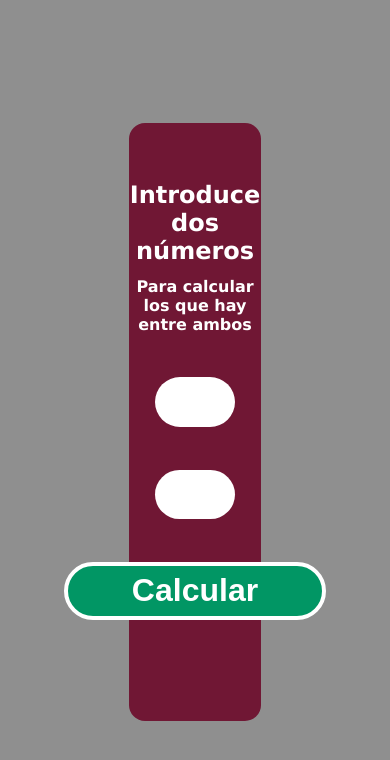
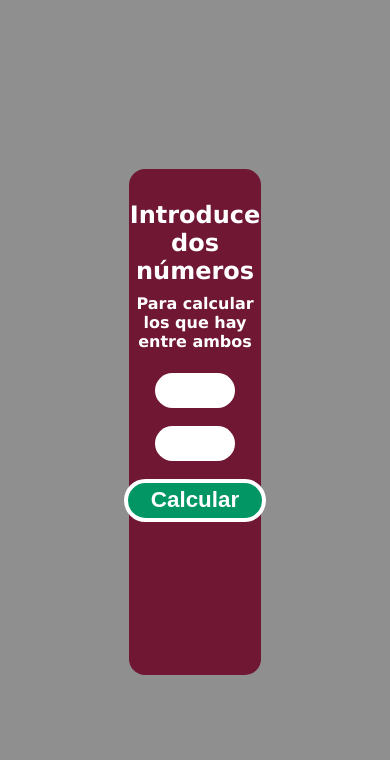
Before and after one commit to franxuhjuli/practicas_javascript, a plain HTML site: page Ejercicio 4 - Devuelve los numeros intermedios/index.html in a window 390 px wide. Drawn offline with Linux system fonts and the light colour scheme.

Commit message:
Add files via upload

```diff
--- a/Ejercicio 4 - Devuelve los numeros intermedios/style.css
+++ b/Ejercicio 4 - Devuelve los numeros intermedios/style.css
@@ -15,19 +15,24 @@ body {
     display: flex;
     align-items: center;
     justify-content: center;
-    height: 100vh;
+    flex-wrap: wrap;
+    min-height: 100vh
 }
 
 .container {
     min-height: 80%;
     display: flex;
     flex-direction: column;
-    justify-content: space-evenly;
     align-items: center;
     width: 45%;
     background-color: rgb(112, 23, 52);
     border-radius: 1em;
     padding: 1em;
+    min-height: 60vh;
+}
+
+.container * {
+    margin:0.4em 0;
 }
 
 h1 {
@@ -58,14 +63,28 @@ button {
     border: 4px solid white;
 }
 
-button:hover {
-    background-color: rgb(18, 161, 114);
-    cursor: pointer;
+@media (max-width: 870px) {
+    button, input {
+    font-size: 1.4em;
+    padding: 0.2em 1em;
+}
 
 }
 
+button:hover {
+    background-color: rgb(45, 182, 136);
+    cursor: pointer;
+}
+
+.impares {
+    background-color: rgb(196, 137, 11);
+}
+.impares:hover {
+    background-color: rgb(189, 164, 24);
+}
+
 .resultado {
-    font-size: 1.25em;
+    font-size: 1.20em;
     text-align: center;
     width: 90%;
 }
```
